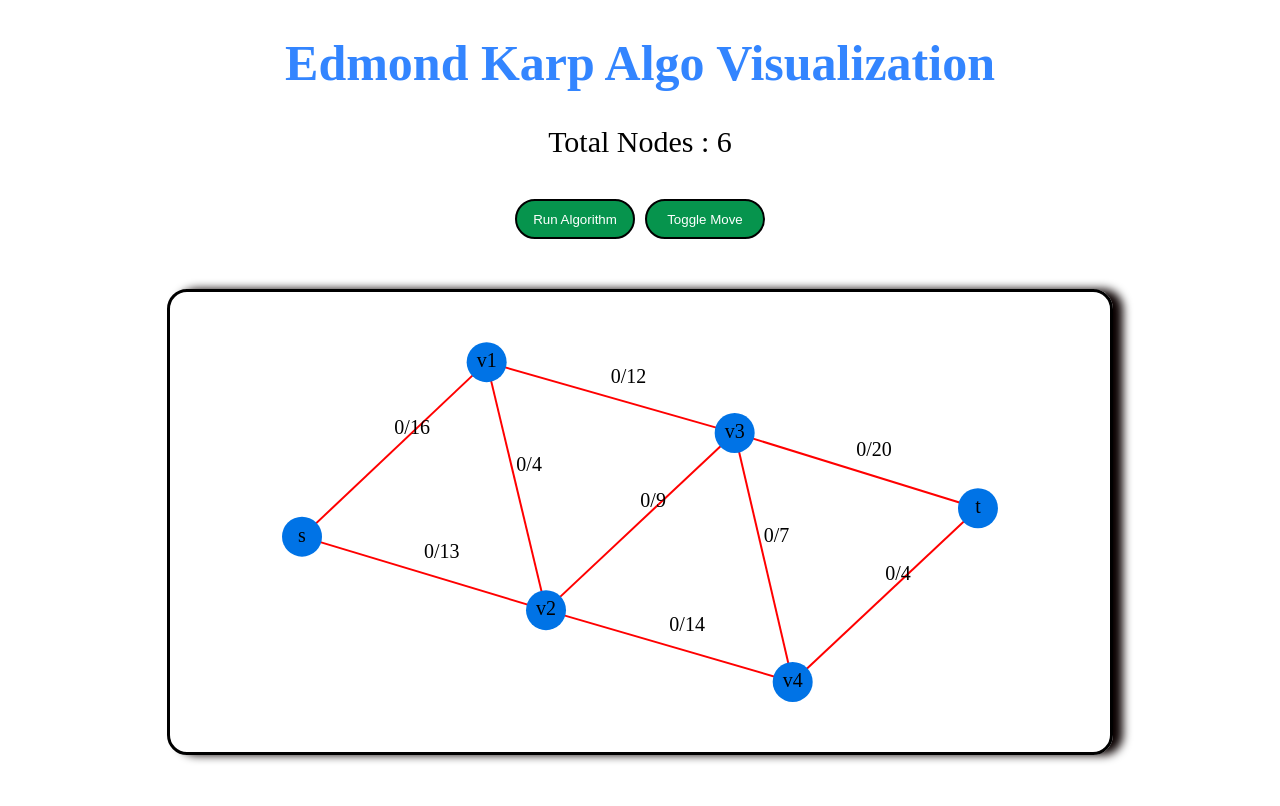
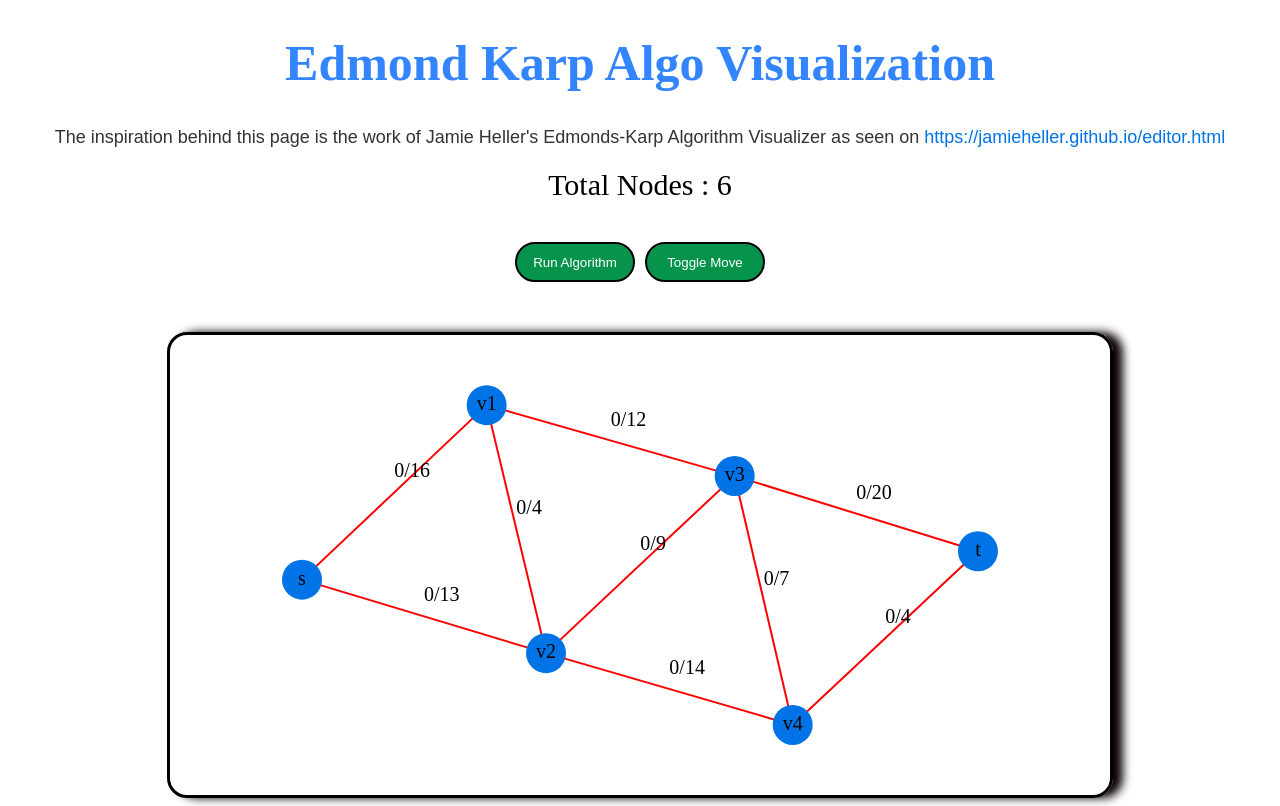
Before and after one commit to Reyan-786/Edmond-Karps-Algo-Visualization, a plain HTML site: page index.html in a window 1280 px wide. Drawn offline with nearby package versions, Linux system fonts and the light colour scheme.

Commit message:
reference

```diff
--- a/graph.js
+++ b/graph.js
@@ -1,4 +1,5 @@
 const svg = d3.select("#graph-svg");
+
 
 
 const graph = {
@@ -23,7 +24,18 @@ const graph = {
       ]
 }
 const totalNodeDiv = document.getElementById("displayTotalNodes");
+const arrowMarker = svg.append("defs")
+    .append("marker")
+    .attr("id", "arrow-marker")
+    .attr("markerWidth", 10)
+    .attr("markerHeight", 10)
+    .attr("refX", 8)
+    .attr("refY", 3)
+    .attr("orient", "auto");
 
+arrowMarker.append("path")
+    .attr("d", "M0,0 L0,6 L9,3 z")
+    .attr("fill", "red");
 
 totalNodeDiv.innerHTML = `Total Nodes : ${graph.nodes.length}`;
 totalNodeDiv.style.display = 'block';
@@ -35,12 +47,17 @@ const simulation = d3.forceSimulation(graph.nodes)
     .force("link",d3.forceLink(graph.links).distance(250))
     .force("center", d3.forceCenter(svg.attr("width") / 2, svg.attr("height") / 2));
 
-const links = svg.selectAll(".link")
+    const links = svg.selectAll(".link")
     .data(graph.links)
     .enter().append("line")
     .attr("class", "link")
     .attr("stroke", "red")
-    .attr("stroke-width", 2);
+    .attr("stroke-width", 2)
+    // .attr("marker-end", "url(#arrow-marker)")
+    // .attr("x1", d => graph.nodes[d.source].x)
+    // .attr("y1", d => graph.nodes[d.source].y)
+    // .attr("x2", d => graph.nodes[d.target].x)
+    // .attr("y2", d => graph.nodes[d.target].y);
 
 const linkFlowbyCapacity = svg.selectAll(".link-label")
         .data(graph.links)
@@ -263,12 +280,34 @@ function findLink(source,target,graph ) {
     return graph.links.find(link => link.source === source && link.target === target );
 }
 
+function updateGraphDisplay() {
+    alert("Now updating the graph with the modified Flow values!!");
+    // const links = svg.selectAll(".link"); // Select the links within the current graph state
+
+    // links.attr("x1", d => d.source.x)
+    //      .attr("y1", d => d.source.y)
+    //      .attr("x2", d => d.target.x)
+    //      .attr("y2", d => d.target.y);
+
+    const linkFlowbyCapacity = svg.selectAll(".link-label"); // Select the link labels within the current graph state
+    linkFlowbyCapacity.attr("x", d => (d.source.x + d.target.x) / 2)
+                     .attr("y", d => (d.source.y + d.target.y) / 2)
+                     .text(d => `${d.flow}/${d.capacity}`);
+    alert("Updated the flow values ");
+
+}
+
+
+
 function updateFlow(source, target, amount, graph) {
     const link = findLink(source, target, graph);
-    const reverseLink = findLink(target, source, graph);
+
+    // Log the current flow and capacity before the update
+    console.log("Before Update - Flow:", link.flow, "Capacity:", link.capacity);
 
     link.flow += amount;
     link.residualCapacity -= amount;
+    const reverseLink = findLink(target, source, graph);
 
     if (reverseLink) {
         reverseLink.residualCapacity += amount;
@@ -276,11 +315,19 @@ function updateFlow(source, target, amount, graph) {
 
     // Update the SVG elements
     const edgeLabel = svg.select(`.link-label[source="${source}"][target="${target}"]`);
-    edgeLabel.text(`${link.flow}/${link.capacity}`);
+    edgeLabel.flow = link.flow;  // Update the flow value
+    edgeLabel.residualCapacity = link.residualCapacity;
+
+    edgeLabel.text(() => `${link.flow}/${link.capacity}`);
+    // Log the updated flow and capacity
+    console.log("After Update - Flow:", link.flow, "Capacity:", link.capacity);
+
+    // Rest of your code
 }
 
 
-const animationDelay = 1000;
+
+const animationDelay = 2000;
 function animatePath(path) {
     let index = 0;
 
@@ -299,6 +346,7 @@ function animatePath(path) {
         } else {
             setTimeout(() => {
                 unhighlightPath(path);
+                updateGraphDisplay();
             }, animationDelay);
         }
     }
--- a/index.html
+++ b/index.html
@@ -10,6 +10,9 @@
 </head>
 <body>
     <h1 class = 'heading'> Edmond Karp Algo Visualization</h1>
+    <p class="My-text">The inspiration behind this page is the work of Jamie Heller's Edmonds-Karp Algorithm Visualizer
+        as seen on <a href="https://jamieheller.github.io/editor.html">https://jamieheller.github.io/editor.html</a></p>
+
 
     <div id="displayTotalNodes"></div>
     <div class = 'button-container'>
--- a/style.css
+++ b/style.css
@@ -44,3 +44,22 @@
     stroke-width: 4;
     fill: rgb(189, 38, 38);
 }
+
+.My-text {
+    font-family: Arial, sans-serif;
+    font-size: 18px;
+    color: #333;
+    line-height: 1.4;
+    text-align: center;
+}
+
+.My-text a {
+    color: #0073e6;
+    text-decoration: none;
+    transition: color 0.3s;
+}
+
+
+.My-text a:hover {
+    color:#06944d;
+}
```
